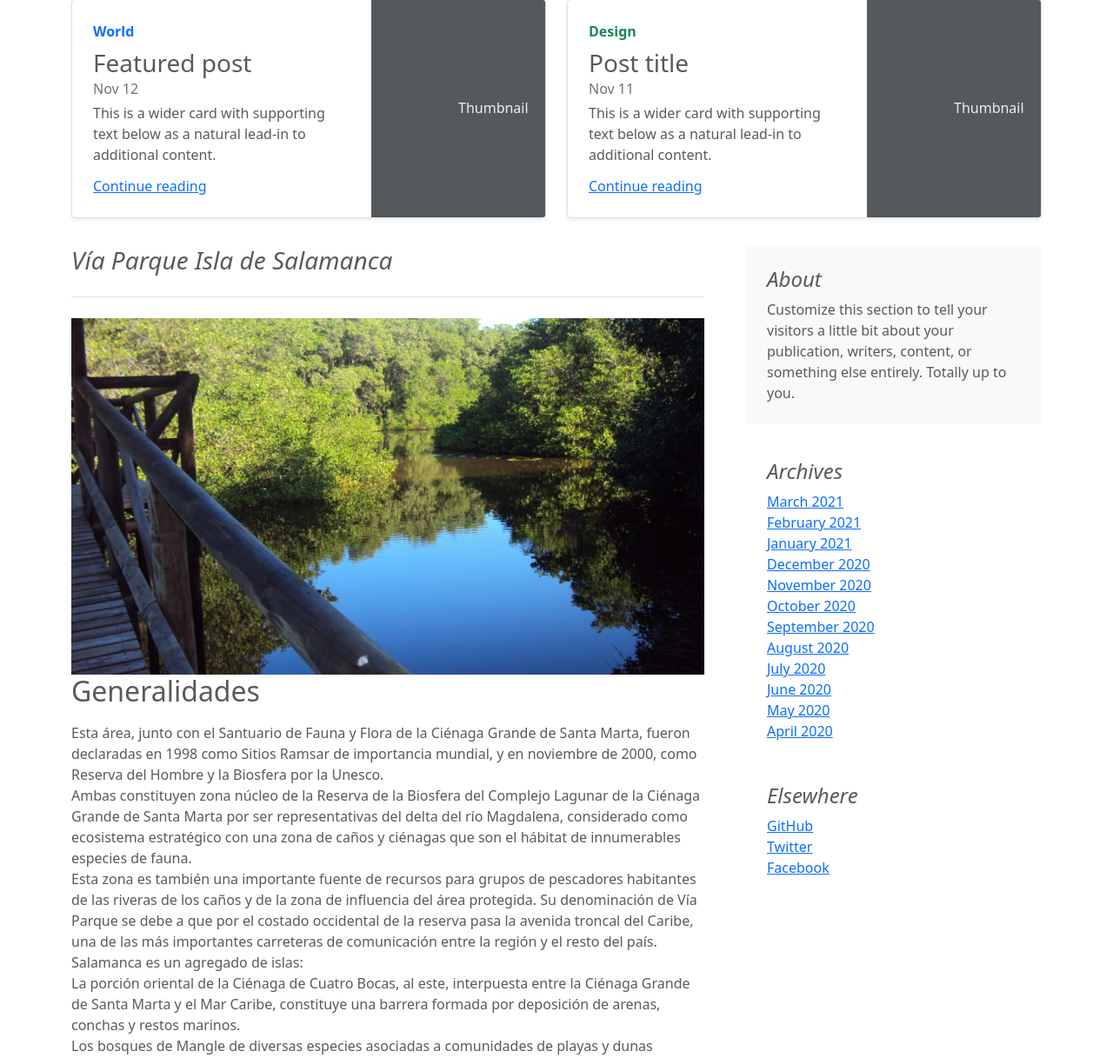
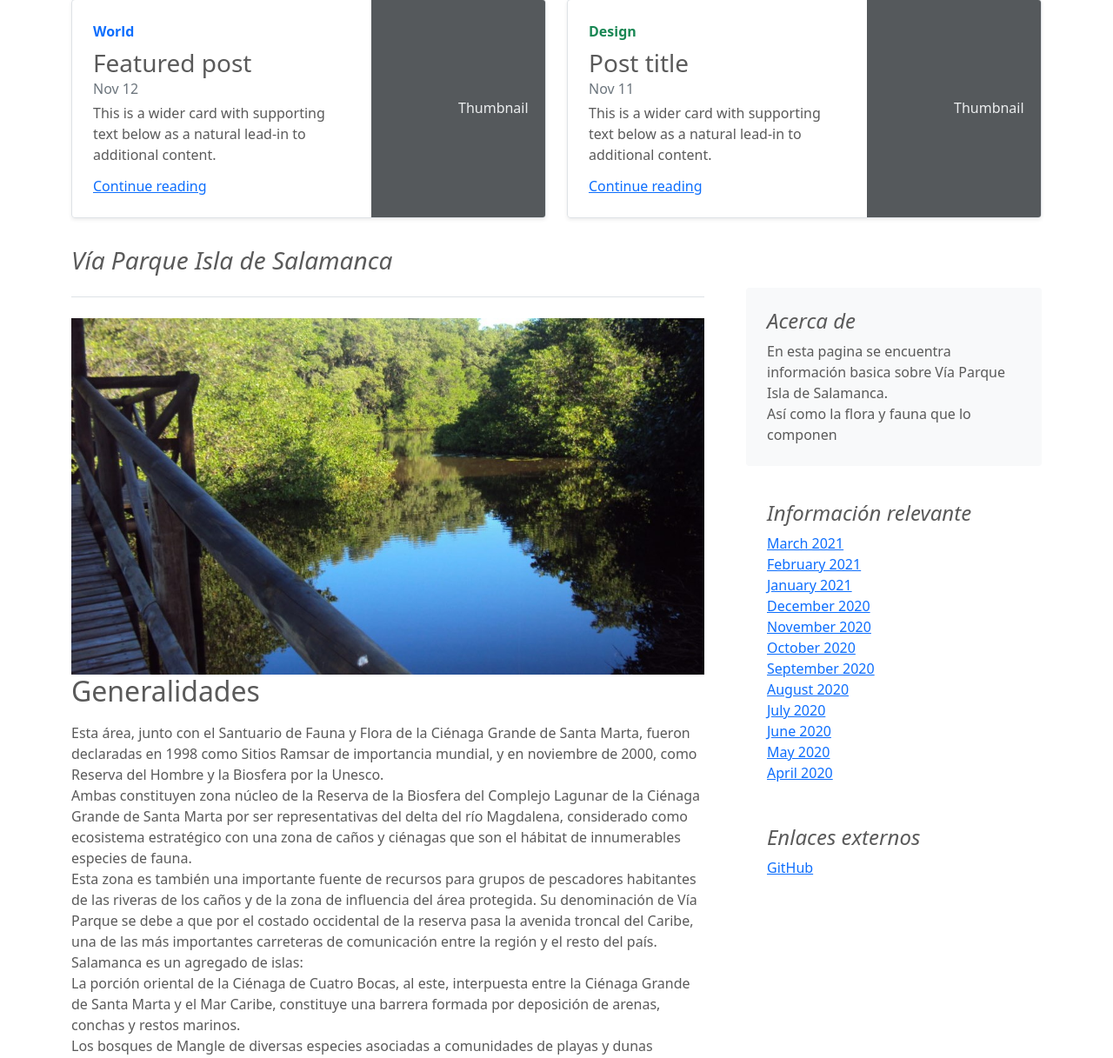
Before and after one commit to lvegadi/sabumafu, a Django app: page /zonas/1 in a window 1280 px wide. Shown: the part 515-1732 px from the top of the page at 87% size. Run offline with Django 3.2, Linux system fonts and the light colour scheme; data comes from the database, SQL or seed files in the repository; some libraries are stand-ins or nearby versions.

Commit message:
Update zona.html

```diff
--- a/templates/zonas/zona.html
+++ b/templates/zonas/zona.html
@@ -174,13 +174,14 @@
 
       <div class="col-md-4">
         <div class="position-sticky" style="top: 2rem;">
+          <br><br>
           <div class="p-4 mb-3 bg-light rounded">
-            <h4 class="fst-italic">About</h4>
-            <p class="mb-0">Customize this section to tell your visitors a little bit about your publication, writers, content, or something else entirely. Totally up to you.</p>
+            <h4 class="fst-italic">Acerca de</h4>
+            <p class="mb-0">En esta pagina se encuentra información basica sobre {{zona.nombre}}.<br>Así como la flora y fauna que lo componen</p>
           </div>
 
           <div class="p-4">
-            <h4 class="fst-italic">Archives</h4>
+            <h4 class="fst-italic">Información relevante</h4>
             <ol class="list-unstyled mb-0">
               <li><a href="#">March 2021</a></li>
               <li><a href="#">February 2021</a></li>
@@ -198,11 +199,9 @@
           </div>
 
           <div class="p-4">
-            <h4 class="fst-italic">Elsewhere</h4>
+            <h4 class="fst-italic">Enlaces externos</h4>
             <ol class="list-unstyled">
-              <li><a href="#">GitHub</a></li>
-              <li><a href="#">Twitter</a></li>
-              <li><a href="#">Facebook</a></li>
+              <li><a href="https://github.com/lvegadi/sabumafu" target="_blank">GitHub</a></li>
             </ol>
           </div>
         </div>
```
